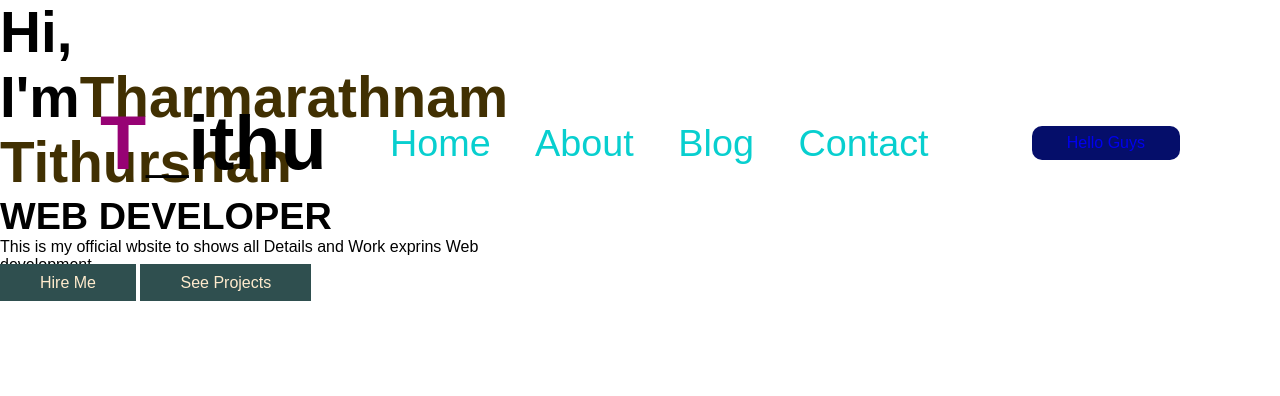
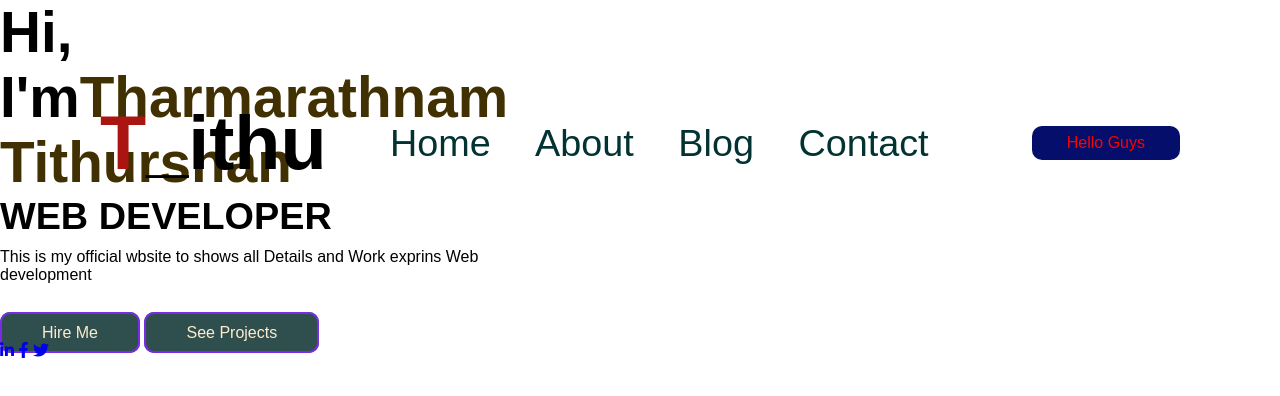
Before and after one commit to tithu001/t_ithu, a plain HTML site: page index.html in a window 1280 px wide. Drawn offline with Linux system fonts and the light colour scheme; a web font is replaced by a local one.

Commit message:
Add index.html

```diff
--- a/index.html
+++ b/index.html
@@ -6,6 +6,7 @@
     <meta http-equiv="X-UA-Compatible" content="IE=edge">
     <meta name="viewport" content="width=device-width, initial-scale=1.0">
     <title>Portfolio Website</title>
+    <link rel="stylesheet" href="http://cdnjs.cloudflare.com/ajax/libs/font-awesome/6.2.0/css/all.min.css">
     <link rel="stylesheet" href="style.css">
 </head>
 
@@ -31,6 +32,11 @@
                 <a href="#">Hire Me</a>
                 <a href="#">See Projects</a>
             </div>
+            <div class="social-icons">
+                <a href="#"><i class="fa-brands fa-linkedin-in"></i></a>
+                <a href="#"><i class="fa-brands fa-facebook-f"></i></a>
+                <a href="#"><i class="fa-brands fa-twitter"></i></a>
+            </div>
         </div>
     </section>
 
--- a/style.css
+++ b/style.css
@@ -26,12 +26,12 @@ header {
 }
 
 .logo span {
-    color:rgb(151, 2, 116);
+    color:rgb(170, 21, 18);
 }
 
 .navigation a {
     font-size: 1cm;
-    color: rgb(8, 207, 207);
+    color: rgb(3, 50, 50);
     text-decoration: none;
     margin-right: 40px;
     font-weight: 500;
@@ -39,11 +39,11 @@ header {
 }
 
 .navigation a:hover {
-    color: rgb(109, 43, 87);
+    color: rgb(0, 0, 0);
 }
 
 .btn-talk {
-    color: ;
+    color: red ;
     text-decoration: none;
     padding: 8px 35px;
     background-color: rgb(5, 14, 106);
@@ -87,9 +87,15 @@ header {
     font-size: 1cm;
 }
 
+.content p {
+    padding: 10px 0 40px 0;
+}
 .btn-group a {
     color: blanchedalmond;
     text-decoration: none;
     padding: 10px 40px;
     background: darkslategray;
+    border-radius: 10px;
+    border: 2px solid #7d2ae8;
+    font-size: 500;
 }
```
